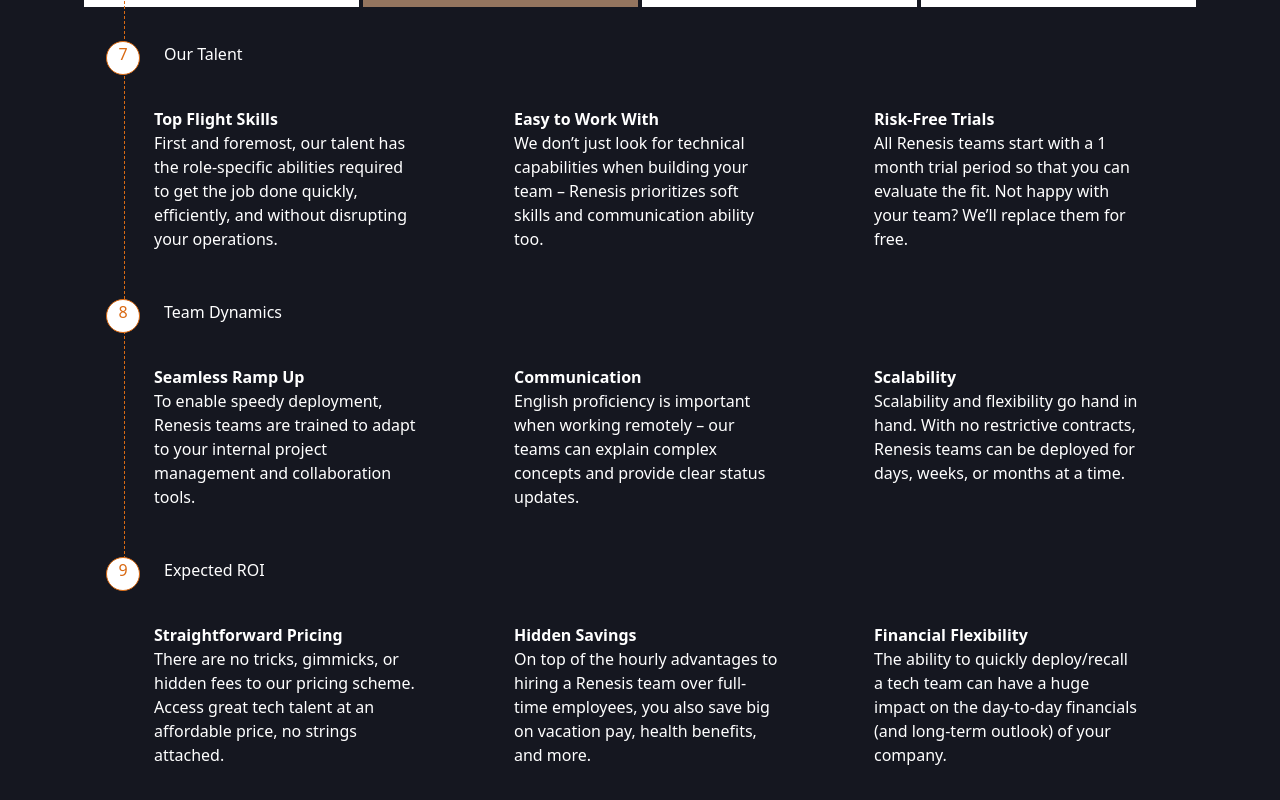
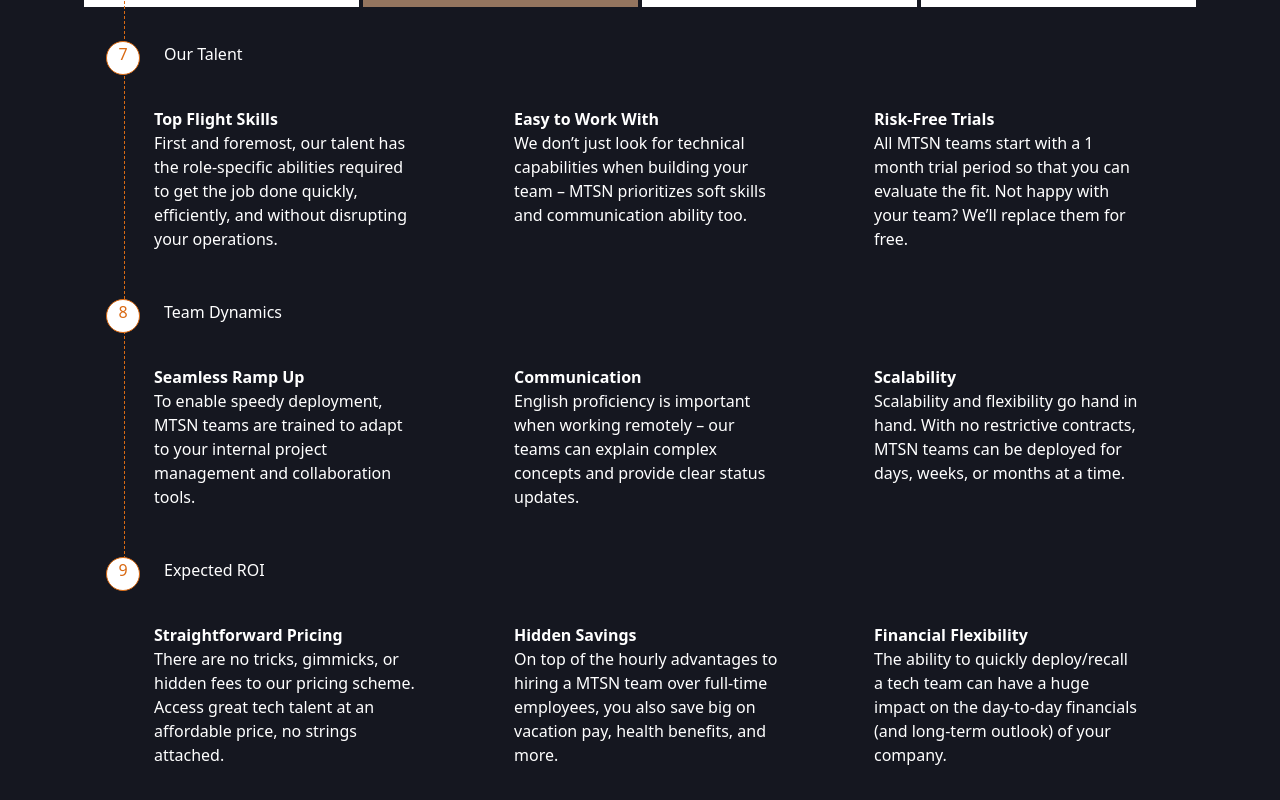
Before and after one commit to ihtshamali/MTSN, a Next.js app: page /Why-MTSN/WhyTab in a window 1280 px wide. Shown: the part 760-1560 px from the top of the page. Built offline with nearby package versions, Linux system fonts and the light colour scheme.

Commit message:
Update WhyTab.js

```diff
--- a/pages/Why-MTSN/WhyTab.js
+++ b/pages/Why-MTSN/WhyTab.js
@@ -162,13 +162,13 @@
                   <Col className="py-3 px-5 col-lg-4 col-md-6 col-sm-12">
                     <strong className="fs-9 fw-medium pb-6 d-block">Easy to Work With</strong>
                     <p className="mb-0 fs-8">We don’t just look for technical capabilities when
-                      building your team – Renesis prioritizes soft skills and communication ability too.
+                      building your team – MTSN prioritizes soft skills and communication ability too.
                     </p>
                   </Col>
 
                   <Col className="py-3 px-5 col-lg-4 col-md-6 col-sm-12">
                     <strong className="fs-9 fw-medium pb-6 d-block">Risk-Free Trials</strong>
-                    <p className="mb-0 fs-8">All Renesis teams start with a 1 month trial period so
+                    <p className="mb-0 fs-8">All MTSN teams start with a 1 month trial period so
                       that you can evaluate the fit. Not happy with your team? We’ll replace them for free.
                     </p>
                   </Col>
@@ -185,7 +185,7 @@
                 <Col className="d-flex flex-wrap justify-content-between ps-4 col-12 text-white">
                   <Col className="py-3 px-5 col-lg-4 col-md-6 col-sm-12">
                     <strong className="fs-9 fw-medium pb-6 d-block">Seamless Ramp Up</strong>
-                    <p className="mb-0 fs-8">To enable speedy deployment, Renesis teams are trained to
+                    <p className="mb-0 fs-8">To enable speedy deployment, MTSN teams are trained to
                       adapt to your internal project management and collaboration tools.
                     </p>
                   </Col>
@@ -202,7 +202,7 @@
                     <strong className="fs-9 fw-medium pb-6 d-block">Scalability</strong>
                     <p className="mb-0 fs-8">
                       Scalability and flexibility go hand in hand. With no restrictive contracts,
-                      Renesis teams can be deployed for days, weeks, or months at a time.
+                      MTSN teams can be deployed for days, weeks, or months at a time.
                     </p>
                   </Col>
                 </Col>
@@ -226,7 +226,7 @@
                   <Col className="py-3 px-5 col-lg-4 col-md-6 col-sm-12">
                     <strong className="fs-9 fw-medium pb-6 d-block">Hidden Savings</strong>
                     <p className="mb-0 fs-8">
-                      On top of the hourly advantages to hiring a Renesis team over full-time employees,
+                      On top of the hourly advantages to hiring a MTSN team over full-time employees,
                       you also save big on vacation pay, health benefits, and more.
                     </p>
                   </Col>
```
